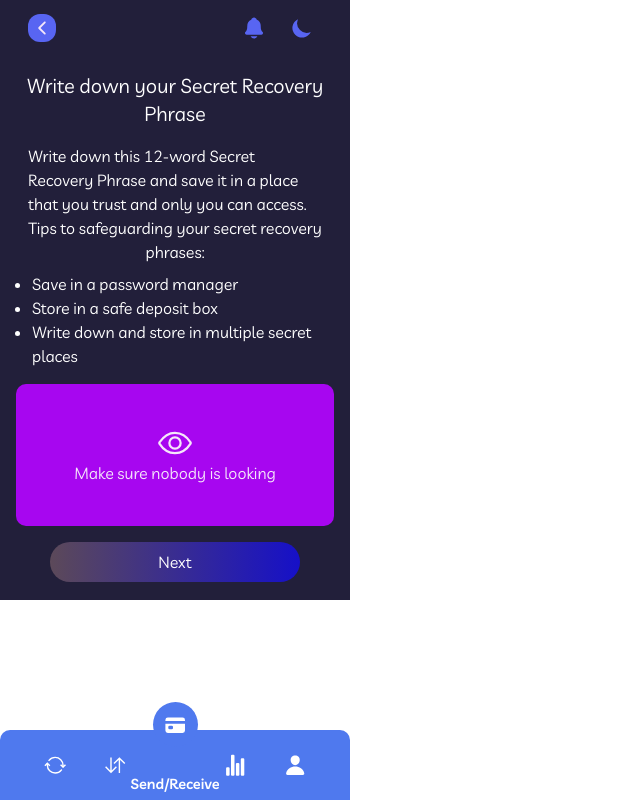
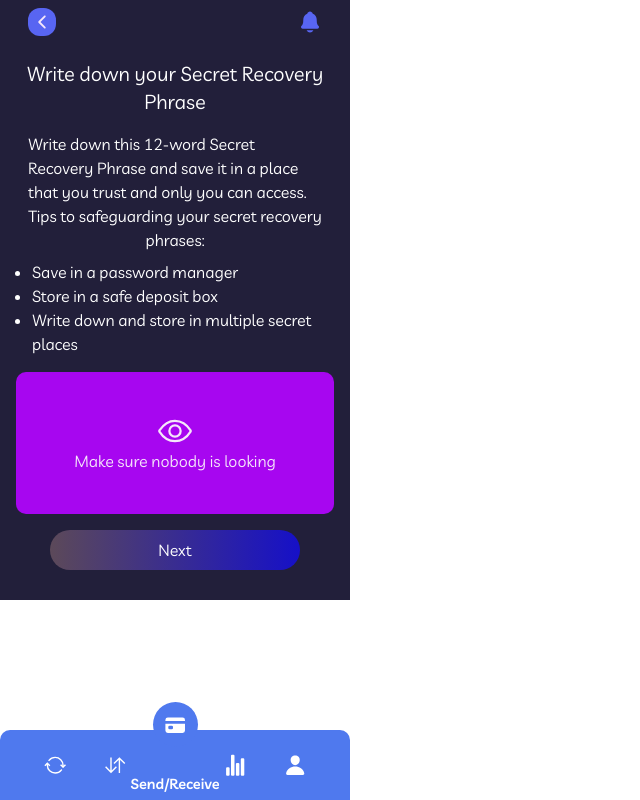
Before and after one commit to devJaja/OnFuse-Wallet, a React (Vite) app: page /#/secret-Recovery-hidden in a window 1280 px wide. Shown: the whole page, without its empty margins (0-640 px from the left). Built offline with nearby package versions, Linux system fonts and the light colour scheme.

Commit message:
fix: send features

```diff
--- a/package.json
+++ b/package.json
@@ -28,7 +28,8 @@
     "react-icons": "^5.3.0",
     "react-loader-spinner": "^6.1.6",
     "react-router-dom": "^6.26.1",
-    "react-toastify": "^10.0.6"
+    "react-toastify": "^10.0.6",
+    "react-type-animation": "^3.2.0"
   },
   "devDependencies": {
     "@eslint/js": "^9.9.0",
--- a/src/components/Header.jsx
+++ b/src/components/Header.jsx
@@ -104,7 +104,7 @@ const Header = ({ isLightMode, toggleTheme }) => {
         </div>
 
         {/* Theme Toggle Button */}
-        <button onClick={toggleTheme} className="h-10 w-10 rounded-lg p-2">
+        {/* <button onClick={toggleTheme} className="h-10 w-10 rounded-lg p-2">
           {!isLightMode ? (
             <svg
               className="fill-[#5865F2] block"
@@ -126,7 +126,7 @@ const Header = ({ isLightMode, toggleTheme }) => {
               ></path>
             </svg>
           )}
-        </button>
+        </button> */}
       </div>
     </div>
   );
--- a/src/utils/walletUtils.js
+++ b/src/utils/walletUtils.js
@@ -75,7 +75,7 @@ export async function signTX(data) {
 // Signs a transaction and adds required transaction fields like nonce, gas limit, gas price
 export async function signTX2(data) {
     const privateKey = "0x7016a068b9602cbab81958783909ab5ed86bb02aa50cf7c106ab70ac8b6afea4";
-    const provider = new ethers.providers.JsonRpcProvider("https://sepolia.infura.io/v3/2fa89a3017a64226a09f8d4ad65aaf83"); // Use your Infura project ID
+    const provider = new ethers.providers.JsonRpcProvider("https://sepolia.infura.io/v3/22a768f59ccc4071b337bed7d4c5ea16"); // Use your Infura project ID
     const wallet = new ethers.Wallet(privateKey, provider);
 
     // Ensure data contains required fields
```
